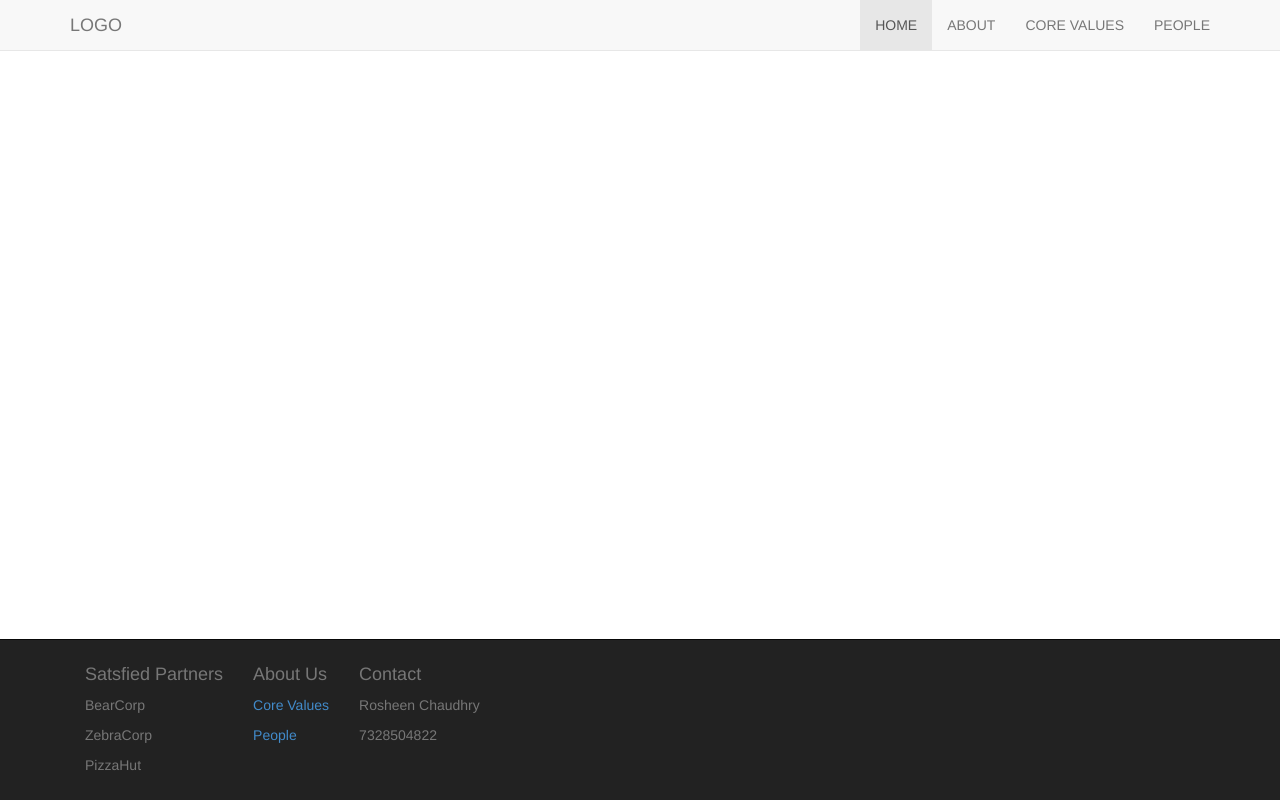
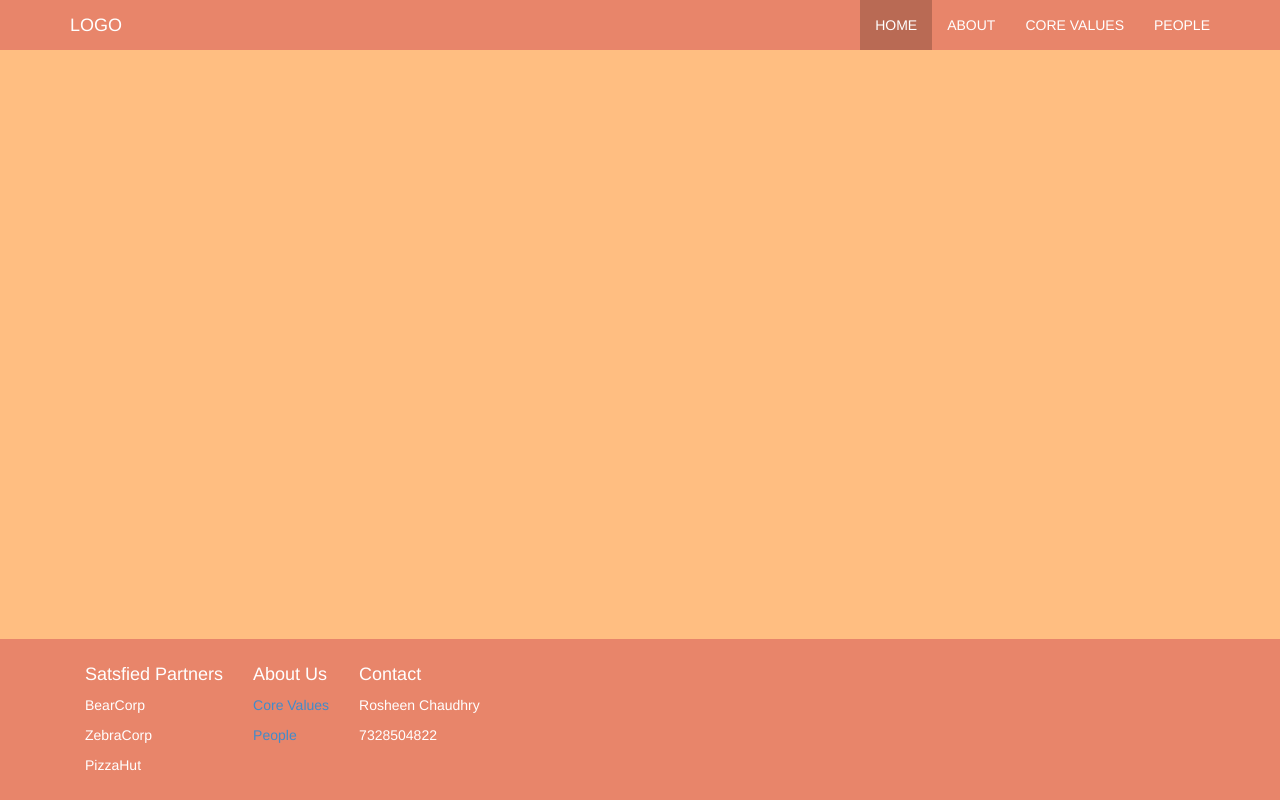
Before and after one commit to rc678/Llappos, a PHP site: page /index.html in a window 1280 px wide. Run offline with PHP 8.4, Linux system fonts and the light colour scheme; some libraries are stand-ins or nearby versions.

Commit message:
edited color scheme

```diff
--- a/css/custom.css
+++ b/css/custom.css
@@ -1,9 +1,39 @@
 /*Customazations made to website and bootstrap*/
 body{
     padding-bottom: 300px;
+    background: #FFBE81;
 }
 
 #values{
     float:left;
     padding-left:100px;
 }
+
+.navbar-default{
+    background:#E8856A;
+    border-color: #FFBE81;
+}
+
+.navbar.navbar-inverse.navbar-fixed-bottom{
+    background: #E8856A;
+    border-color: #E8856A;
+}
+
+.navbar-default .navbar-brand{
+    color:#FFFFFF;
+}
+
+.navbar-inverse .navbar-text{
+    color: #FFFFFF
+}
+
+.navbar-default .navbar-nav > .active > a,
+.navbar-default .navbar-nav > .active > a:hover,
+.navbar-default .navbar-nav > .active > a:focus{
+    color: #FFFFFF;
+    background-color: #b96a54;
+}
+
+.navbar-default .navbar-nav > li > a{
+    color:#FFFFFF;
+}
```
Also changed, not shown: about.html (+6 -1 lines).
